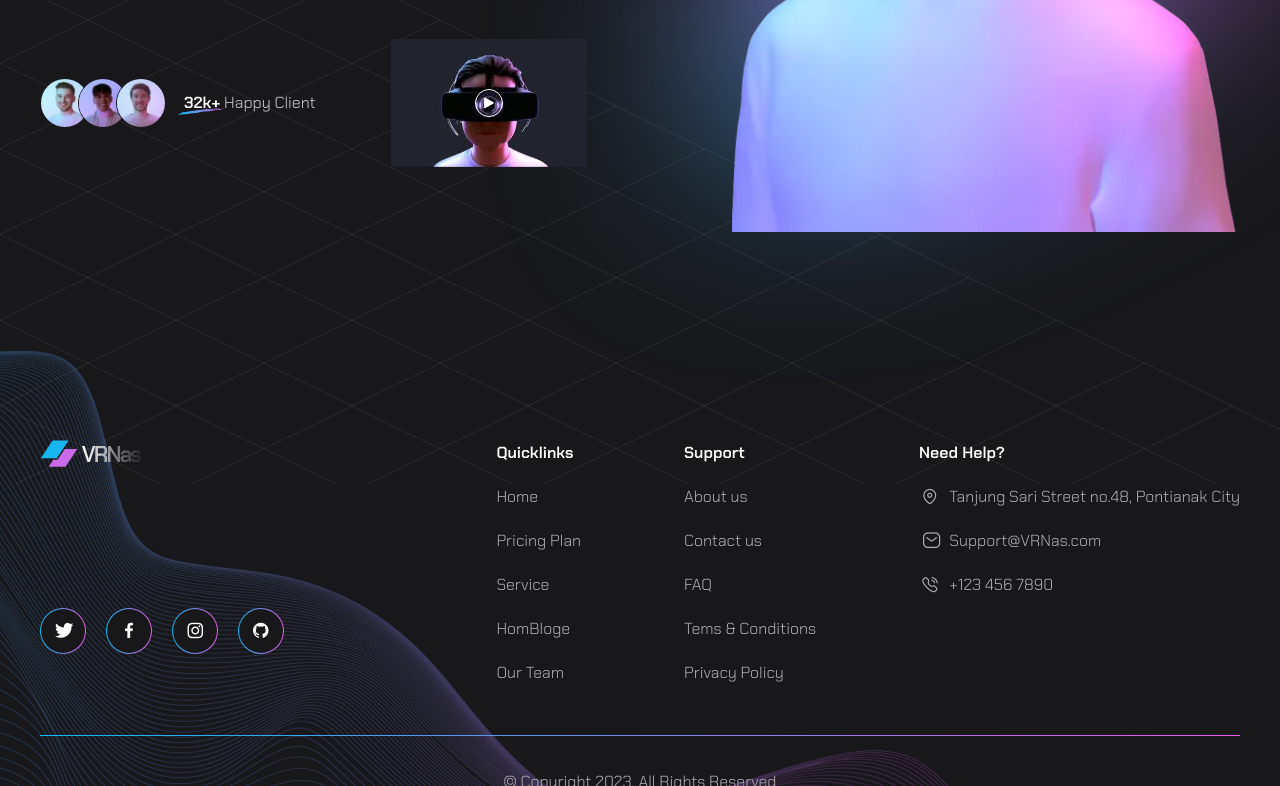
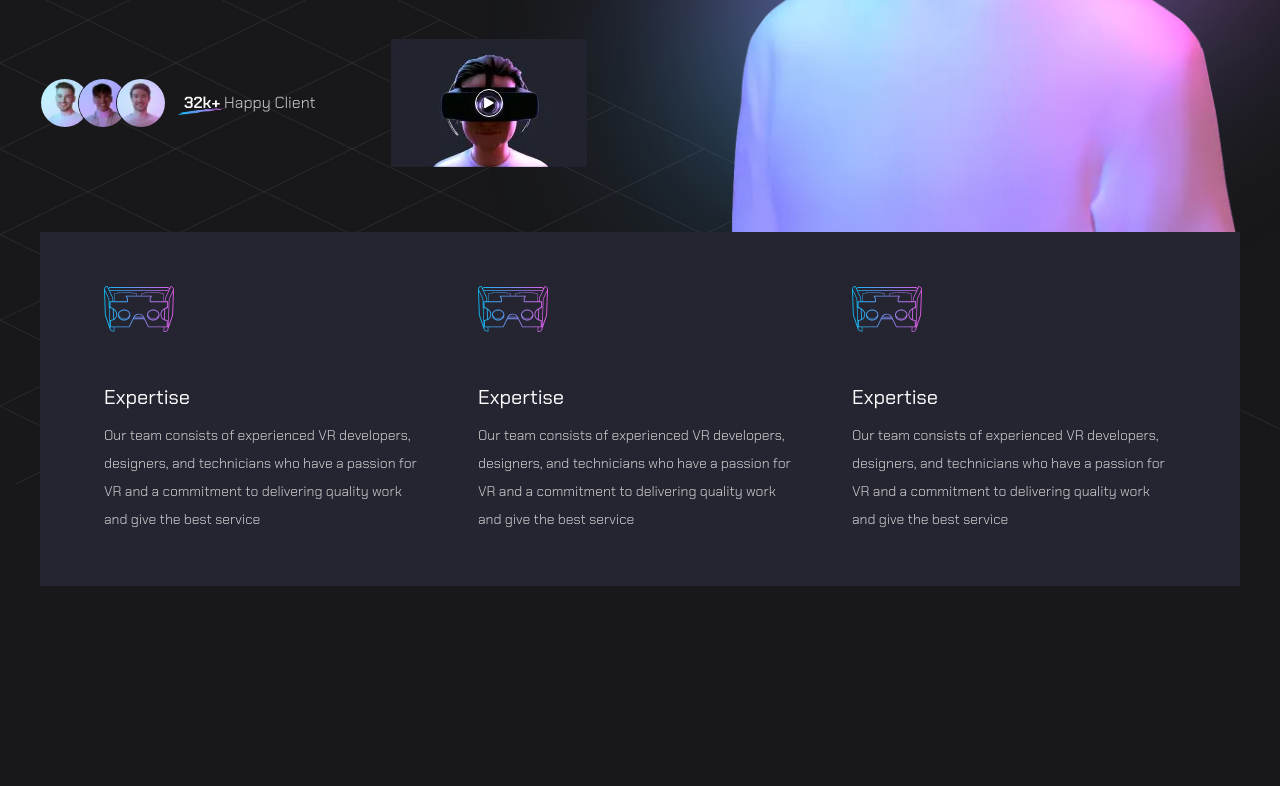
Before and after one commit to devdfarino46/practic-vrnas, a website: page index.html in a window 1280 px wide. Shown: the part 521-1307 px from the top of the page. Drawn offline with nearby package versions, Linux system fonts and the light colour scheme; files that its build step writes are made by us from their sources; files whose address does not match are found by name.

Commit message:
Advantages done

```diff
--- a/index.html
+++ b/index.html
@@ -97,6 +97,48 @@
           </div>
         </div>
       </section>
+
+      <section class="section advantages">
+        <div class="advantages__container">
+          <div class="advantages__body">
+            <div class="advantages__column">
+              <img src="img/advantages/1.svg" alt="" class="advantages__image">
+              <p class="advantages__title">Expertise</p>
+              <p class="advantages__text text">
+                Our team consists of experienced
+                VR developers, designers, and technicians
+                who have a passion for VR and a commitment
+                to delivering quality work and give
+                the best service
+              </p>
+            </div>
+
+            <div class="advantages__column">
+              <img src="img/advantages/1.svg" alt="" class="advantages__image">
+              <p class="advantages__title">Expertise</p>
+              <p class="advantages__text text">
+                Our team consists of experienced
+                VR developers, designers, and technicians
+                who have a passion for VR and a commitment
+                to delivering quality work and give
+                the best service
+              </p>
+            </div>
+
+            <div class="advantages__column">
+              <img src="img/advantages/1.svg" alt="" class="advantages__image">
+              <p class="advantages__title">Expertise</p>
+              <p class="advantages__text text">
+                Our team consists of experienced
+                VR developers, designers, and technicians
+                who have a passion for VR and a commitment
+                to delivering quality work and give
+                the best service
+              </p>
+            </div>
+          </div>
+        </div>
+      </section>
     </main>
 
     <footer class="footer">
--- /dev/null
+++ b/scss/blocks/_advantages.scss
@@ -0,0 +1,48 @@
+.advantages {
+  margin-bottom: 120px;
+
+		&__container {
+		}
+
+		&__body {
+      background-color: var(--color-grey-50);
+      display: flex;
+      justify-content: center;
+      // flex-wrap: wrap;
+      padding: 36px;
+      padding-top: clamp(2.25rem, 1.951rem + 0.87vw, 2.625rem);
+      padding-bottom: clamp(2.25rem, 1.403rem + 2.46vw, 3.313rem);
+      gap: 50px;
+
+      @media (max-width: 930px) {
+        flex-direction: column;
+      }
+		}
+
+		&__column {
+      max-width: 324px;
+
+      @media (max-width: 930px) {
+        max-width: none;
+      }
+		}
+
+		&__image {
+      display: flex;
+      width: 70px;
+      height: 70px;
+      object-fit: contain;
+      object-position: center;
+      margin-bottom: 42px;
+		}
+
+		&__title {
+      font-size: 20px;
+      line-height: auto;
+      margin-bottom: 12px;
+		}
+
+		&__text {
+      font-size: 14px;
+		}
+}
--- /dev/null
+++ b/scss/blocks/_clients.scss
@@ -0,0 +1,43 @@
+.clients {
+  display: flex;
+  align-items: center;
+  gap: 18px;
+
+  &__avatars {
+    display: flex;
+    align-items: center;
+
+    img {
+      width: 50px;
+      height: 50px;
+      object-fit: cover;
+      object-position: center;
+      border-radius: 50%;
+      border: 1px solid var(--color-grey-100);
+      margin-left: -12px;
+
+      &:first-child {margin-left: 0;}
+    }
+  }
+
+  &__text {
+    position: relative;
+
+    ._strong {
+      display: inline-block;
+      position: relative;
+      font-weight: 600;
+      color: white;
+
+      &::before {
+        display: block;
+        line-height: 7px;
+        content: url(../img/bg/underline.svg);
+        position: absolute;
+        left: 50%;
+        transform: translateX(-50%);
+        bottom: 2px;
+      }
+    }
+  }
+}
--- a/scss/blocks/_light-blocks.scss
+++ b/scss/blocks/_light-blocks.scss
@@ -1,92 +1,6 @@
-.clients {
-  display: flex;
-  align-items: center;
-  gap: 18px;
-
-  &__avatars {
-    display: flex;
-    align-items: center;
-
-    img {
-      width: 50px;
-      height: 50px;
-      object-fit: cover;
-      object-position: center;
-      border-radius: 50%;
-      border: 1px solid var(--color-grey-100);
-      margin-left: -12px;
-
-      &:first-child {margin-left: 0;}
-    }
-  }
-
-  &__text {
-    position: relative;
-
-    ._strong {
-      display: inline-block;
-      position: relative;
-      font-weight: 600;
-      color: white;
-
-      &::before {
-        display: block;
-        line-height: 7px;
-        content: url(../img/bg/underline.svg);
-        position: absolute;
-        left: 50%;
-        transform: translateX(-50%);
-        bottom: 2px;
-      }
-    }
-  }
-}
-
 .text {
   font-size: 16px;
   font-weight: 300;
   line-height: 28px;
   color: var(--color-grey-2);
 }
-
-.video {
-  position: relative;
-  display: flex;
-  width: 196px;
-  height: 128px;
-  overflow: hidden;
-
-  img {
-    display: flex;
-    width: 100%;
-    height: 100%;
-    object-fit: cover;
-    object-position: center;
-    transition: .3s ease;
-  }
-
-  &::after {
-    display: flex;
-    font-family: fontello;
-    content: '\e809';
-    width: 28px;
-    height: 28px;
-    align-items: center;
-    justify-content: center;
-    font-size: 11px;
-    line-height: 1;
-    border: 1px solid white;
-    color: white;
-    border-radius: 50%;
-    position: absolute;
-    top: 50%;
-    left: 50%;
-    transform: translate(-50%, -50%);
-  }
-
-  @media (any-hover: hover) {
-    &:hover img {
-      transform: scale(1.1);
-    }
-  }
-}
--- /dev/null
+++ b/scss/blocks/_video.scss
@@ -0,0 +1,41 @@
+.video {
+  position: relative;
+  display: flex;
+  width: 196px;
+  height: 128px;
+  overflow: hidden;
+
+  img {
+    display: flex;
+    width: 100%;
+    height: 100%;
+    object-fit: cover;
+    object-position: center;
+    transition: .3s ease;
+  }
+
+  &::after {
+    display: flex;
+    font-family: fontello;
+    content: '\e809';
+    width: 28px;
+    height: 28px;
+    align-items: center;
+    justify-content: center;
+    font-size: 11px;
+    line-height: 1;
+    border: 1px solid white;
+    color: white;
+    border-radius: 50%;
+    position: absolute;
+    top: 50%;
+    left: 50%;
+    transform: translate(-50%, -50%);
+  }
+
+  @media (any-hover: hover) {
+    &:hover img {
+      transform: scale(1.1);
+    }
+  }
+}
--- a/scss/style.scss
+++ b/scss/style.scss
@@ -56,6 +56,11 @@ body {
 @import 'blocks/social';
 @import 'blocks/content-footer';
 @import 'blocks/nav';
+@import 'blocks/clients';
+@import 'blocks/video';
+
+//sections
 @import 'blocks/header';
 @import 'blocks/footer';
 @import 'blocks/hero';
+@import 'blocks/advantages';
```
Also changed, not shown: img/advantages/1.svg (added), img/advantages/2.svg (added), img/advantages/3.svg (added).
